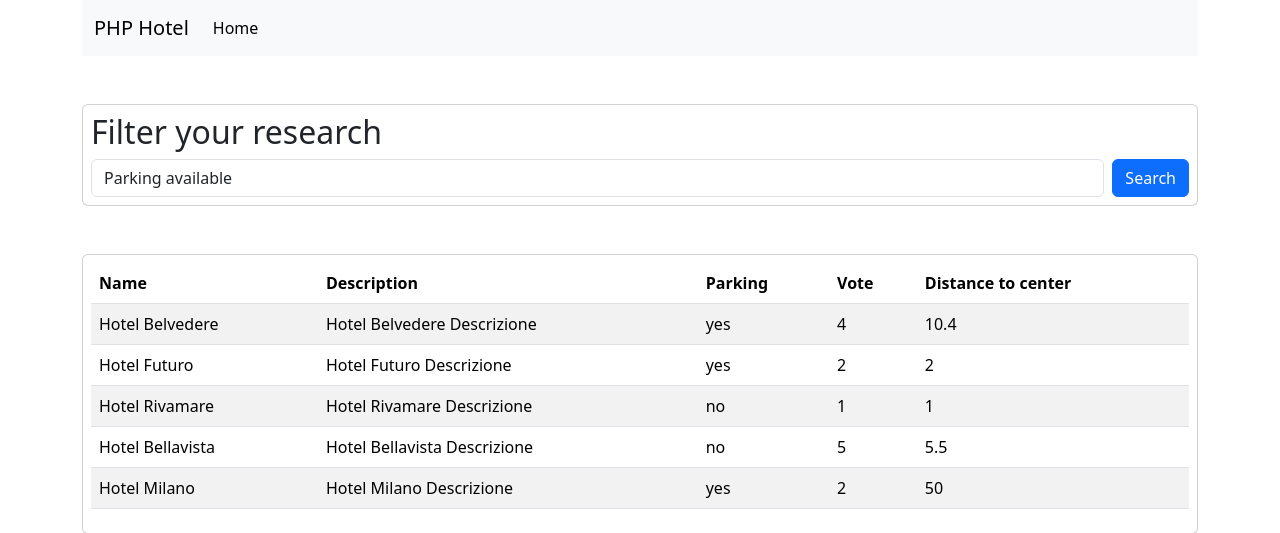
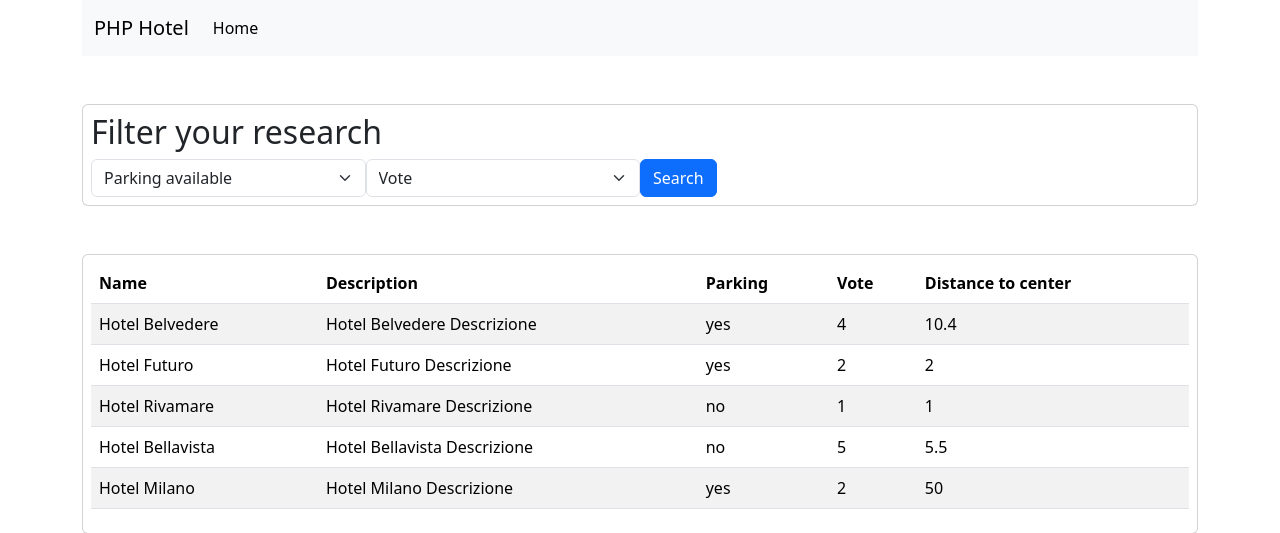
Before and after one commit to giuliabaratella/php-hotel, a PHP site: page / in a window 1280 px wide. Shown: the top 533 px of the page. Run offline with PHP 8.4, Linux system fonts and the light colour scheme.

Commit message:
added vote filter / bonus

```diff
--- a/index.php
+++ b/index.php
@@ -11,8 +11,16 @@ if (isset($_GET["parking"])) {
         }
         $hotels = $tempArray;
     }
-
-
+}
+if (isset($_GET["vote"]) && $_GET["vote"] !== "all") {
+    $vote = intval($_GET["vote"]);
+    $tempArray = [];
+    foreach ($hotels as $hotel) {
+        if ($hotel['vote'] >= $vote) {
+            $tempArray[] = $hotel;
+        }
+    }
+    $hotels = $tempArray;
 }
 ?>
 
--- a/partials/header.php
+++ b/partials/header.php
@@ -43,13 +43,28 @@ include __DIR__ . "/../Model/db.php";
             </nav>
             <div class="card p-2 mb-5">
                 <h2>Filter your research</h2>
-                <form class="d-flex" role="search" method="GET" action="index.php">
-                    <select class="form-control me-2" placeholder="Search" aria-label="Search" name="parking">
-                        <option value="all">Parking available <i class="fa-solid fa-chevron-down"></i> </option>
-                        <option value="0">No</option>
-                        <option value="1">Yes</option>
-                    </select>
-                    <button class="btn btn-primary" type="submit">Search</button>
+                <form role="search" method="GET" action="index.php">
+                    <div class="d-flex g-3">
+                        <div class="col-12 col-md-4 col-lg-3 w-25">
+                            <select class="form-select" placeholder="Search" aria-label="Search" name="parking">
+                                <option value="all">Parking available <i class="fa-solid fa-chevron-down"></i> </option>
+                                <option value="0">No</option>
+                                <option value="1">Yes</option>
+                            </select>
+                        </div>
+                        <div class="col-12 col-md-4 col-lg-3 w-25">
+                            <select class="form-select" placeholder="Search" aria-label="Search" name="vote">
+                                <option value="all">Vote</option>
+                                <option value="1">1</option>
+                                <option value="2">2</option>
+                                <option value="3">3</option>
+                                <option value="4">4</option>
+                                <option value="5">5</option>
+                            </select>
+                        </div>
+                        <button class="btn btn-primary" type="submit">Search</button>
+
+                    </div>
                 </form>
             </div>
 
```
